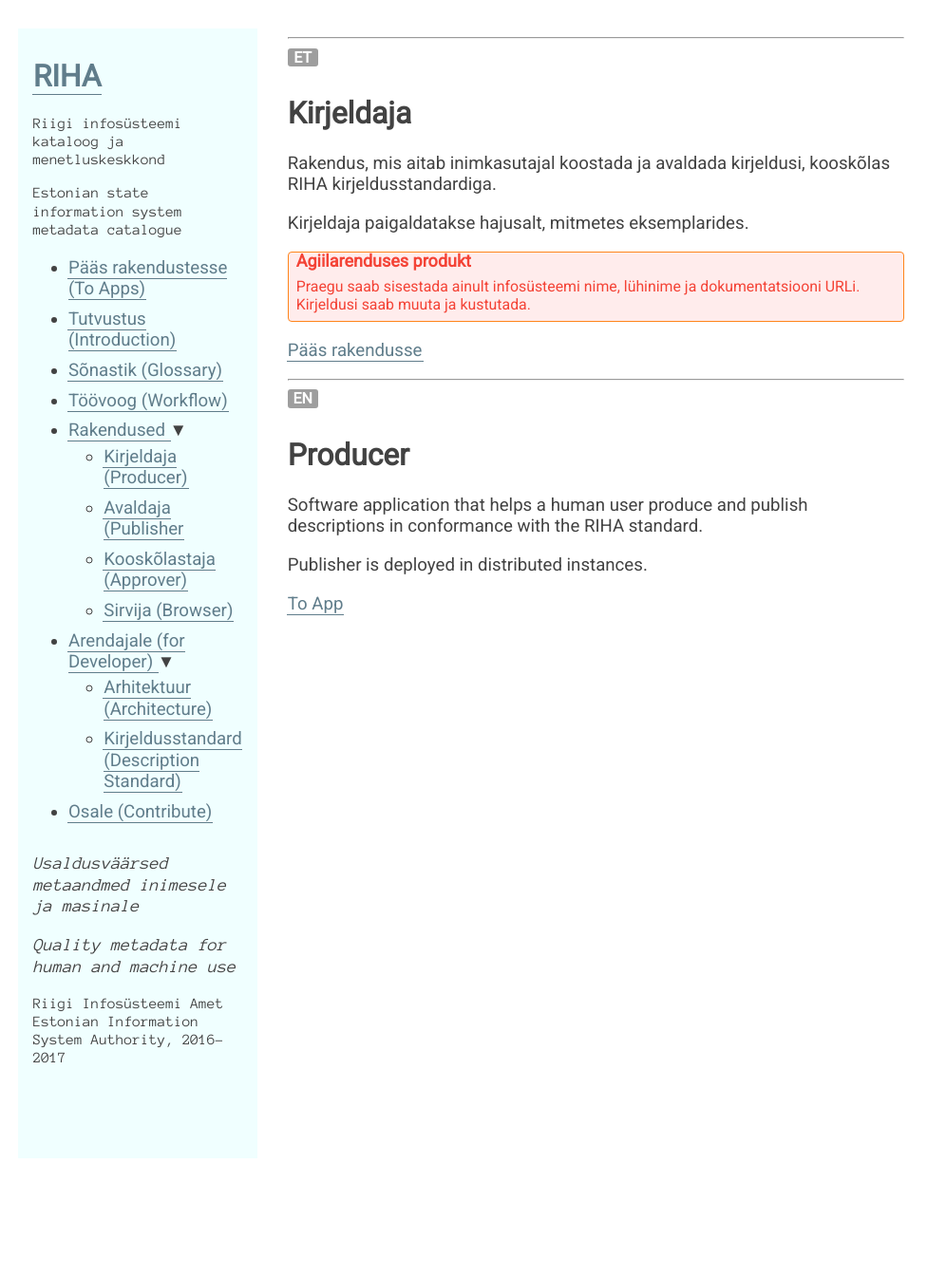
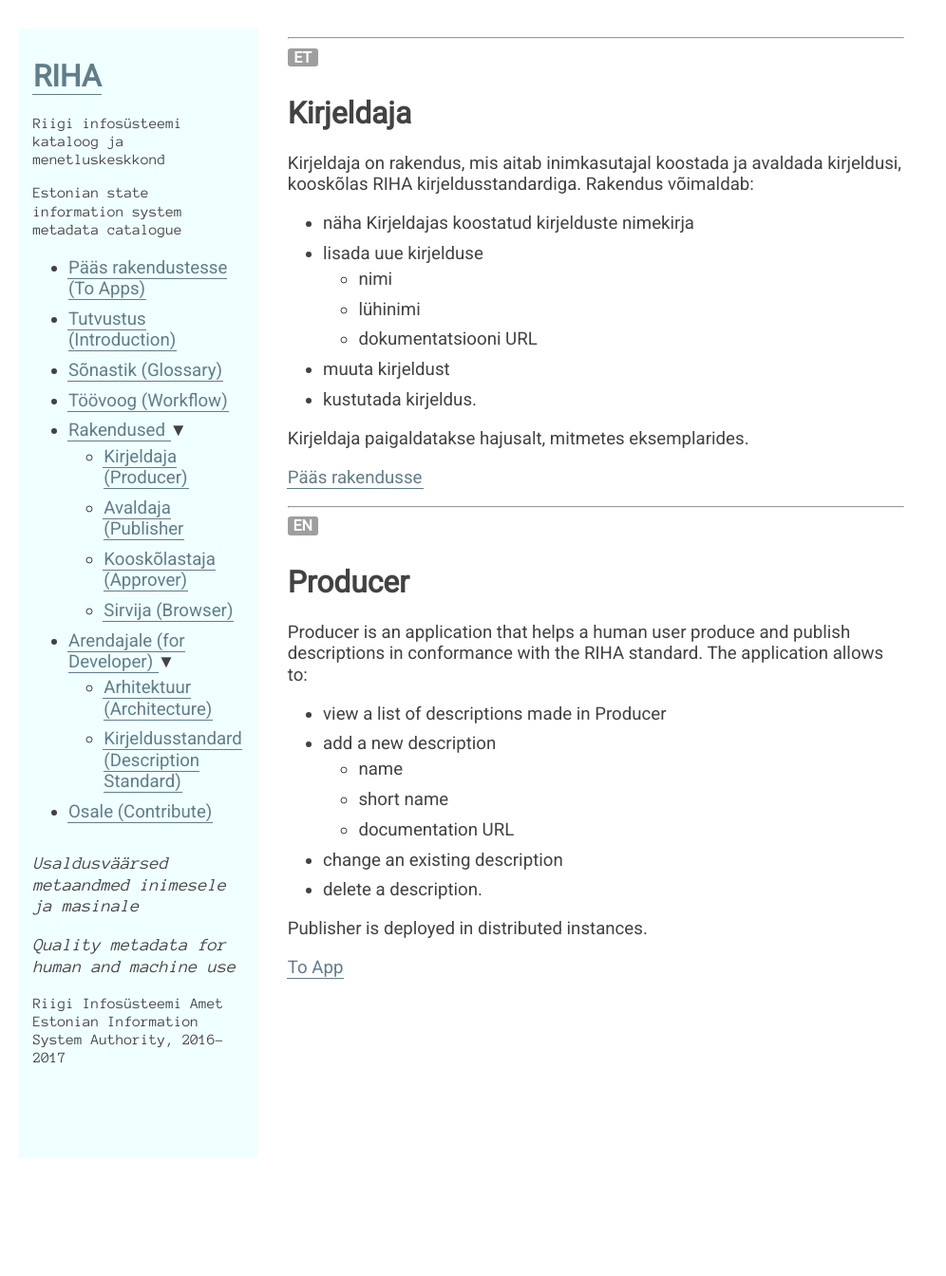
Before and after one commit to e-gov/RIHA-Index, a Jekyll site: the page built from Kirjeldaja.md, in a window 1280 px wide. Shown: the whole page at 95% size, without its empty margins (0-996 px from the left). Built offline with Jekyll 4.4.1, drawn with Linux system fonts in a browser that asks for light colours.

Commit message:
Update Kirjeldaja.md

```diff
--- a/Kirjeldaja.md
+++ b/Kirjeldaja.md
@@ -12,16 +12,17 @@ nr: 2
 
 # Kirjeldaja
 
-Rakendus, mis aitab inimkasutajal koostada ja avaldada kirjeldusi, kooskõlas RIHA kirjeldusstandardiga.
+Kirjeldaja on rakendus, mis aitab inimkasutajal koostada ja avaldada kirjeldusi, kooskõlas RIHA kirjeldusstandardiga. Rakendus võimaldab:
+
+- näha Kirjeldajas koostatud kirjelduste nimekirja
+- lisada uue kirjelduse
+  - nimi
+  - lühinimi
+  - dokumentatsiooni URL
+- muuta kirjeldust
+- kustutada kirjeldus.
 
 Kirjeldaja paigaldatakse hajusalt, mitmetes eksemplarides.
-
-<div class='block__warning'>
-  <p class='block__warning--heading'>Agiilarenduses produkt</p>
-  <p>
-    Praegu saab sisestada ainult infosüsteemi nime, lühinime ja dokumentatsiooni URLi. Kirjeldusi saab muuta ja kustutada.
-  </p>
-</div>
 
 [Pääs rakendusse](https://e-gov.github.io/RIHA-Launcher/)
 
@@ -31,7 +32,15 @@ Kirjeldaja paigaldatakse hajusalt, mitmetes eksemplarides.
 
 # Producer
 
-Software application that helps a human user produce and publish descriptions in conformance with the RIHA standard.
+Producer is an application that helps a human user produce and publish descriptions in conformance with the RIHA standard. The application allows to:
+
+- view a list of descriptions made in Producer
+- add a new description
+  - name
+  - short name
+  - documentation URL
+- change an existing description
+- delete a description.
 
 Publisher is deployed in distributed instances.
 
```
